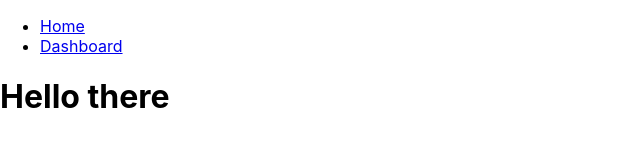
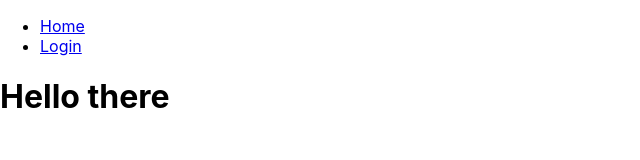
Before and after one commit to Cloud11PL/IV_Front, a React (Create React App) app: page / in a window 1280 px wide. Shown: the top 160 px of the page, without its empty margins (0-640 px from the left). Built offline with nearby package versions, Linux system fonts and the light colour scheme.

Commit message:
Added LogOut link

```diff
--- a/src/scenes/components/NavBar.js
+++ b/src/scenes/components/NavBar.js
@@ -1,17 +1,11 @@
-import React, { useEffect, Component } from 'react';
+import React, { useEffect } from 'react';
 import { Link } from 'react-router-dom';
-import { connect } from 'react-redux';
-import propTypes from 'prop-types';
 import useLoggedInStatus from './useLoggedInStatus';
 
-// class NavBar extends Component {
 export default function NavBar() {
-  // render() {
-  // const { loggedIn } = this.props;
   useEffect(() => {
-    console.log('NavBar effect!');
   });
-  const isLoggedIn = useLoggedInStatus;
+  const isLoggedIn = useLoggedInStatus();
   return (
     <div>
       <ul>
@@ -20,23 +14,9 @@ export default function NavBar() {
           && <li><Link to="/login">Login</Link></li>}
         {isLoggedIn
           && <li><Link to="/dashboard">Dashboard</Link></li>}
+        {isLoggedIn
+          && <li><Link to="/logout">Log Out</Link></li>}
       </ul>
     </div>
   );
-  // }
 }
-
-// NavBar.propTypes = {
-//   loggedIn: propTypes.bool,
-// };
-
-// NavBar.defaultProps = {
-//   loggedIn: false,
-// };
-
-// const mapStateToProps = (state) => ({
-//   loggedIn: state.auth.isLoggedIn
-// });
-
-
-// export default connect(mapStateToProps, null)(NavBar);
```
Lines whose indentation alone changed are shown as unchanged.
